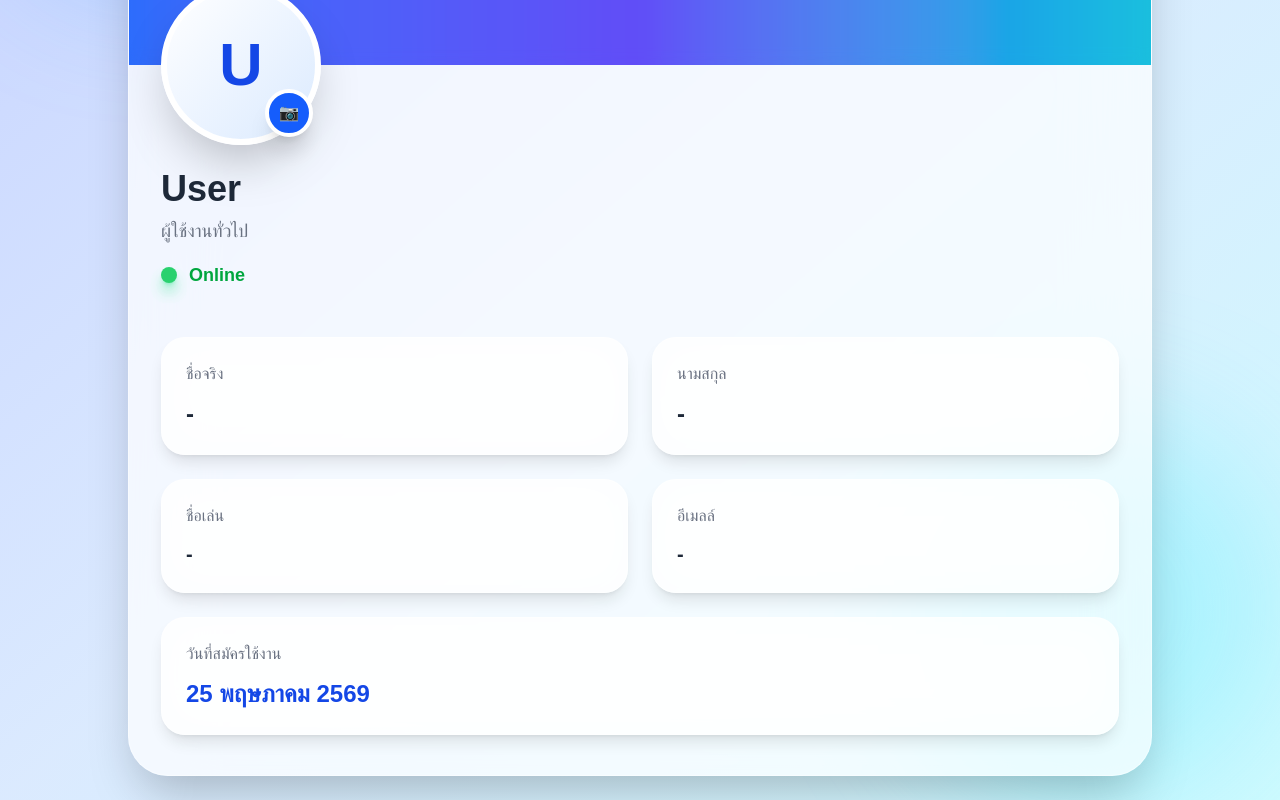
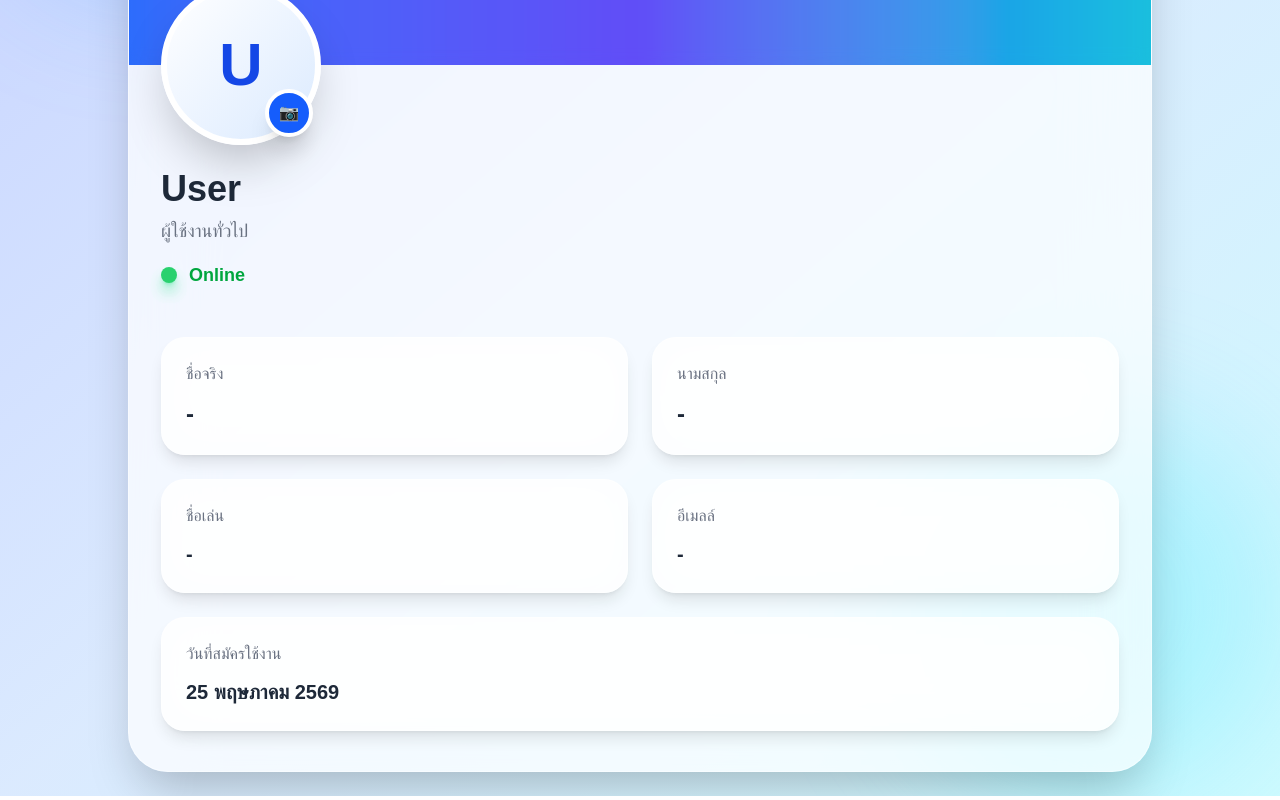
Before and after one commit to Paprem39/finance-tracker, a Next.js app: page /profile in a window 1280 px wide. Shown: the part 296-1096 px from the top of the page. Built offline with nearby package versions, Linux system fonts and the light colour scheme.

Commit message:
edit font register

```diff
--- a/src/app/profile/page.tsx
+++ b/src/app/profile/page.tsx
@@ -320,7 +320,7 @@ export default function ProfilePage() {
                 วันที่สมัครใช้งาน
               </p>
 
-              <h3 className="text-2xl font-black text-blue-700">
+              <h3 className="text-xl font-black text-gray-800 break-all">
                 {registerDate || "-"}
               </h3>
 
```
